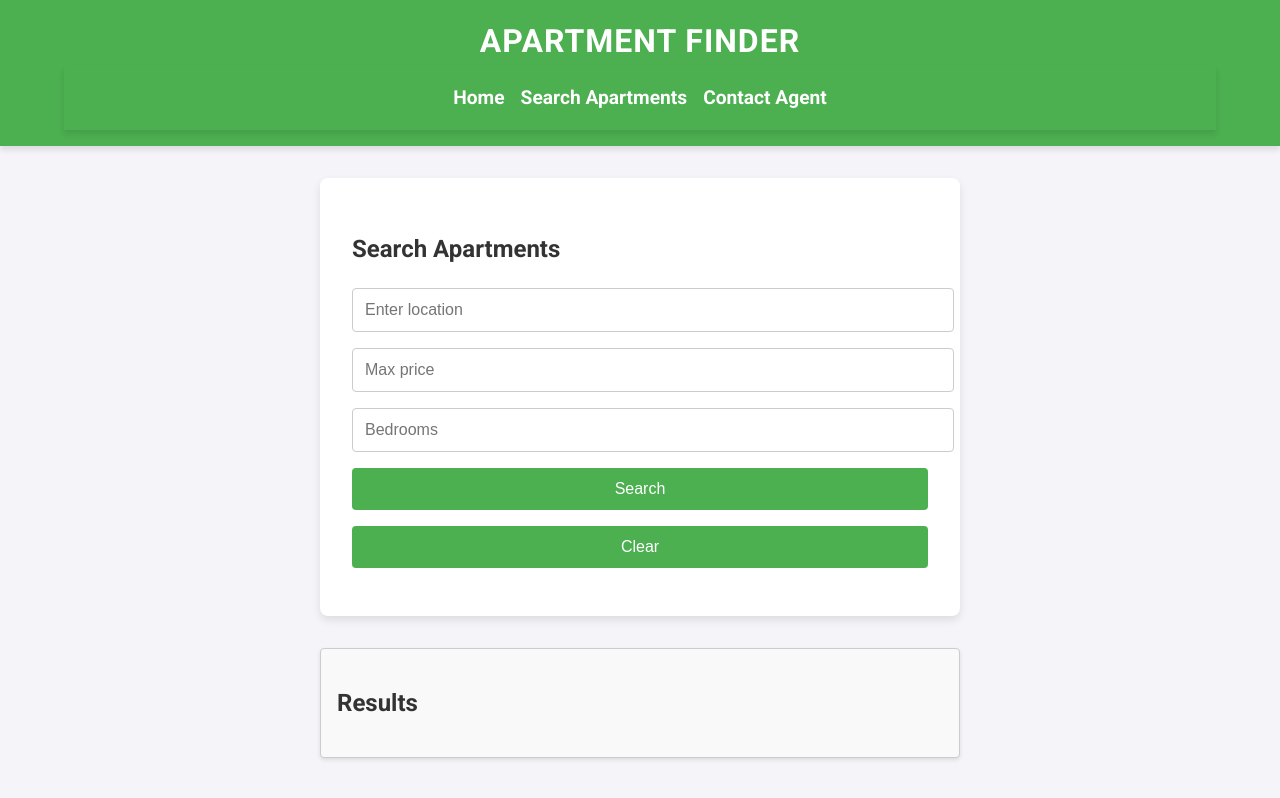
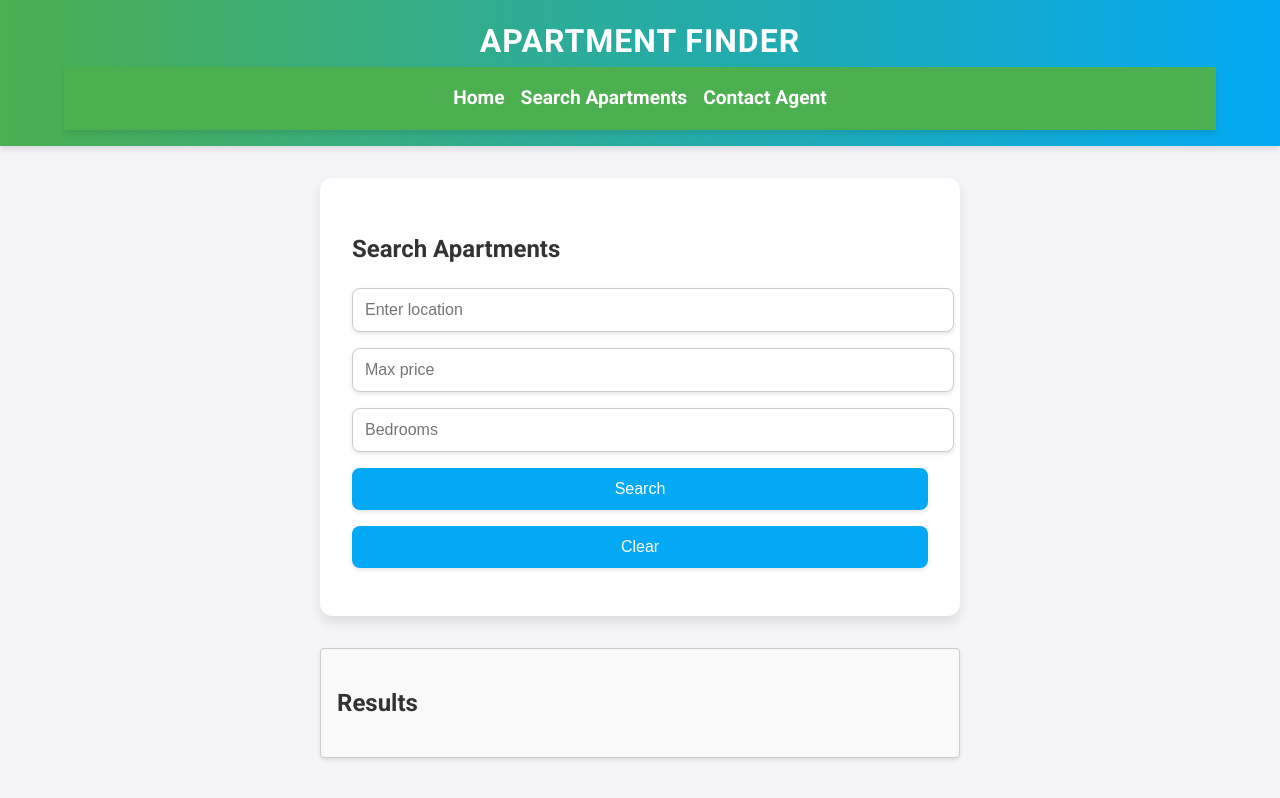
Before and after one commit to SivaPrasanthSivakumar/React-Based-Apartment-Finder-App, a React (Create React App) app: page /search in a window 1280 px wide. Shown: the top 798 px of the page. Built offline with nearby package versions, Linux system fonts and the light colour scheme.

Commit message:
front end update

```diff
--- a/src/App.js
+++ b/src/App.js
@@ -48,6 +48,17 @@ function HomePage() {
       </div>
       <p>RENTING VS BUYING (what's better?)</p>
       <p>By Mark Tilbury</p>
+      <div style={{ marginTop: "2rem" }}>
+        <iframe
+          width="560"
+          height="315"
+          src="https://www.youtube.com/embed/dQw4w9WgXcQ"
+          title="YouTube video player"
+          frameBorder="0"
+          allow="accelerometer; autoplay; clipboard-write; encrypted-media; gyroscope; picture-in-picture"
+          allowFullScreen
+        ></iframe>
+      </div>
     </div>
   );
 }
--- a/src/styles.css
+++ b/src/styles.css
@@ -1,14 +1,34 @@
+:root {
+  --primary-color: #4caf50;
+  --secondary-color: #ff9800;
+  --accent-color: #03a9f4;
+  --background-color: #f4f4f9;
+  --text-color: #333;
+  --header-gradient: linear-gradient(90deg, #4caf50, #03a9f4);
+}
+
 body {
   font-family: "Roboto", Arial, sans-serif;
   margin: 0;
   padding: 0;
-  background-color: #f4f4f9;
-  color: #333;
+  background-color: var(--background-color);
+  color: var(--text-color);
   line-height: 1.6;
 }
 
+@keyframes fadeIn {
+  from {
+    opacity: 0;
+    transform: translateY(20px);
+  }
+  to {
+    opacity: 1;
+    transform: translateY(0);
+  }
+}
+
 header {
-  background-color: #4caf50;
+  background: var(--header-gradient);
   color: white;
   padding: 1rem 5%;
   text-align: center;
@@ -16,6 +36,7 @@ header {
   position: sticky;
   top: 0;
   z-index: 1000;
+  animation: fadeIn 1s ease-in-out;
 }
 
 header h1 {
@@ -28,7 +49,7 @@ header h1 {
 
 header button {
   background-color: white;
-  color: #4caf50;
+  color: var(--primary-color);
   border: none;
   padding: 0.75rem 1.5rem;
   border-radius: 4px;
@@ -47,7 +68,7 @@ nav {
   display: flex;
   justify-content: center;
   gap: 1rem;
-  background-color: #4caf50;
+  background-color: var(--primary-color);
   padding: 1rem;
   box-shadow: 0 4px 6px rgba(0, 0, 0, 0.1);
 }
@@ -57,12 +78,12 @@ nav a {
   text-decoration: none;
   font-size: clamp(1rem, 1.5vw, 1.2rem);
   font-weight: bold;
-  transition: color 0.3s ease;
+  transition: color 0.3s ease, transform 0.2s ease;
 }
 
 nav a:hover {
-  color: #ffeb3b;
-  box-shadow: 0 6px 12px rgba(0, 0, 0, 0.15);
+  color: var(--secondary-color);
+  transform: scale(1.1);
 }
 
 main {
@@ -75,9 +96,10 @@ section {
   margin-bottom: 2rem;
   background: white;
   padding: 5%;
-  border-radius: 8px;
-  box-shadow: 0 4px 8px rgba(0, 0, 0, 0.1);
+  border-radius: 12px;
+  box-shadow: 0 6px 12px rgba(0, 0, 0, 0.1);
   transition: transform 0.2s ease, box-shadow 0.3s ease;
+  animation: fadeIn 1.5s ease-in-out;
 }
 
 section:hover {
@@ -93,30 +115,31 @@ button {
   margin-bottom: 1rem;
   padding: 0.75rem;
   border: 1px solid #ccc;
-  border-radius: 4px;
+  border-radius: 8px;
   font-size: 1rem;
+  box-shadow: 0 2px 4px rgba(0, 0, 0, 0.1);
   transition: border-color 0.3s ease, box-shadow 0.3s ease;
 }
 
 input:focus,
 textarea:focus {
-  border-color: #4caf50;
-  box-shadow: 0 0 5px rgba(76, 175, 80, 0.5);
+  border-color: var(--accent-color);
+  box-shadow: 0 0 8px rgba(3, 169, 244, 0.5);
   outline: none;
 }
 
 button {
-  background-color: #4caf50;
+  background-color: var(--accent-color);
   color: white;
   border: none;
   cursor: pointer;
   font-size: 1rem;
-  transition: background-color 0.3s ease, transform 0.2s ease;
+  transition: transform 0.3s ease, box-shadow 0.3s ease;
 }
 
 button:hover {
-  background-color: #45a049;
-  transform: scale(1.05);
+  transform: translateY(-3px);
+  box-shadow: 0 4px 8px rgba(0, 0, 0, 0.2);
 }
 
 #results {
@@ -135,7 +158,7 @@ button:hover {
 
 @media (max-width: 768px) {
   header h1 {
-    font-size: 2rem;
+    font-size: 1.8rem;
   }
 
   nav {
```
